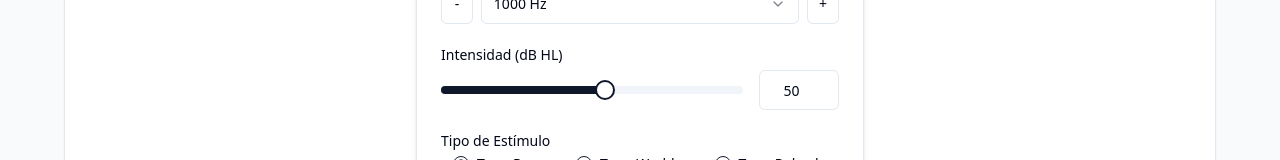
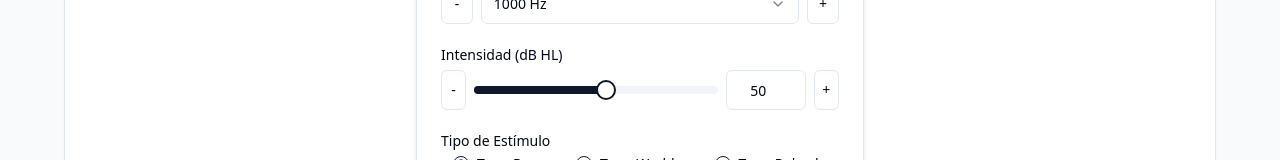
Before and after one commit to tufonoayuda-pixel/audiometro1, a React (Vite) app: page / in a window 1280 px wide. Shown: the part 470-630 px from the top of the page. Built offline with nearby package versions, Linux system fonts and the light colour scheme.

Commit message:
[dyad] wrote 1 file(s)

```diff
--- a/src/components/audiometer/AudiometerControlPanel.tsx
+++ b/src/components/audiometer/AudiometerControlPanel.tsx
@@ -88,6 +88,13 @@ export const AudiometerControlPanel: React.FC<AudiometerControlPanelProps> = ({
       setFrequency(0);
       setCustomFrequency(String(newFreq));
     }
+  };
+
+  const adjustIntensity = (delta: number) => {
+    setIntensity((prevIntensity) => {
+      const newIntensity = prevIntensity + delta;
+      return Math.max(-10, Math.min(100, newIntensity));
+    });
   };
 
   const handleIntensityChange = (value: number[]) => {
@@ -226,7 +233,15 @@ export const AudiometerControlPanel: React.FC<AudiometerControlPanelProps> = ({
         {/* Intensidad */}
         <div>
           <Label htmlFor="intensity-slider" className="mb-2 block">Intensidad (dB HL)</Label>
-          <div className="flex items-center space-x-4">
+          <div className="flex items-center space-x-2"> {/* Changed space-x-4 to space-x-2 for consistency */}
+            <Button
+              variant="outline"
+              size="icon"
+              onClick={() => adjustIntensity(-5)}
+              disabled={intensity <= -10}
+            >
+              -
+            </Button>
             <Slider
               id="intensity-slider"
               min={-10}
@@ -244,6 +259,14 @@ export const AudiometerControlPanel: React.FC<AudiometerControlPanelProps> = ({
               min={-10}
               max={100}
             />
+            <Button
+              variant="outline"
+              size="icon"
+              onClick={() => adjustIntensity(5)}
+              disabled={intensity >= 100}
+            >
+              +
+            </Button>
           </div>
         </div>
 
```
